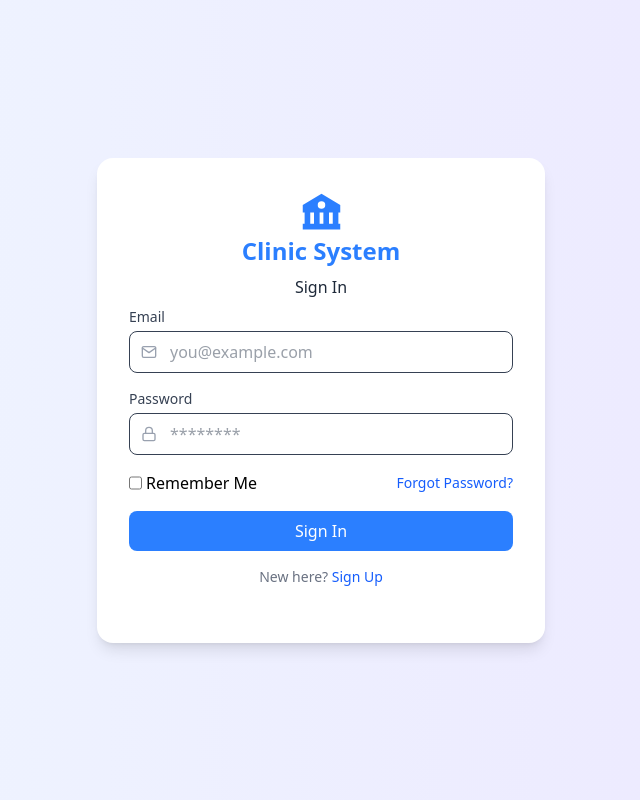
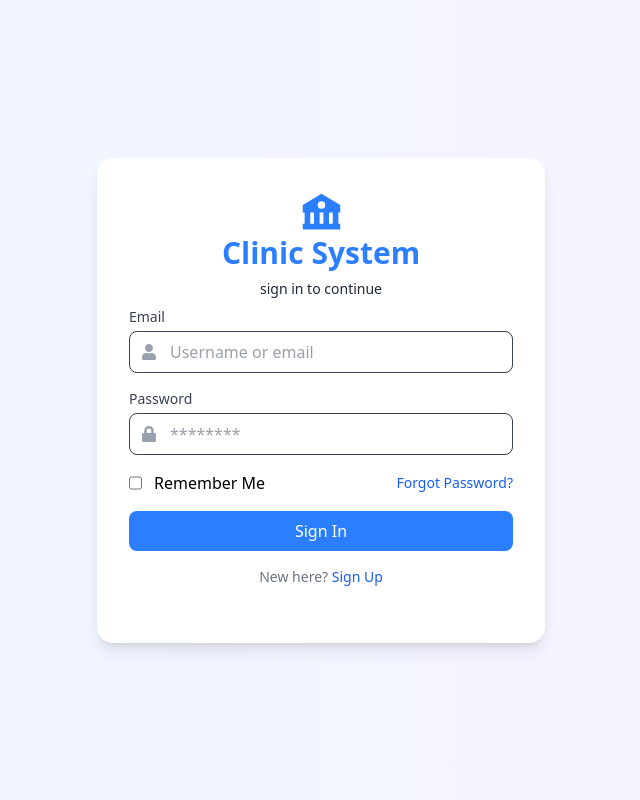
Before and after one commit to SherinNXLT/clinic-management-system-frontend, a React (Vite) app: page / in a window 1280 px wide. Shown: the whole page, without its empty margins (319-959 px from the left). Built offline with nearby package versions, Linux system fonts and the light colour scheme.

Commit message:
To add the new design and basic implimentation of login

```diff
--- a/src/components/ui/landing_page/Login.tsx
+++ b/src/components/ui/landing_page/Login.tsx
@@ -1,12 +1,13 @@
 import { useState } from "react";
 import CommonInput from "../../common/CommonInput";
-import { FiLock, FiMail } from "react-icons/fi";
 import { validateSignIn } from "../../../utils/Validation";
 import { useNavigate } from "react-router-dom";
 import { BiSolidBank } from "react-icons/bi";
+import { FaLock, FaUser } from "react-icons/fa";
 type CredentialInfo = {
     email: string;
     password: string;
+    isCheck: boolean;
 };
 
 const Login = () => {
@@ -15,6 +16,7 @@ const Login = () => {
     const [credentialInfo, setCredentialInfo] = useState<CredentialInfo>({
         email: "",
         password: "",
+        isCheck: false,
     });
     const [errors, setErrors] = useState<{ email?: string; password?: string }>({});
     const [loginError, setLoginError] = useState<string>("");
@@ -23,10 +25,13 @@ const Login = () => {
 
     const handleSignIn = (e: React.FormEvent) => {
         e.preventDefault();
-        const newErrors: { email?: string; password?: string } = {};
-
+        const newErrors: { email?: string; password?: string; } = {};
+        if(!credentialInfo.isCheck){
+            setCredentialInfo({email:"", isCheck:false,password:""});
+            setLoginError("Plaese check the ☑️")
+            return
+        }
         const validationErrors = validateSignIn(credentialInfo.email, credentialInfo.password);
-
         if (Object.keys(validationErrors).length > 0) {
             setErrors(newErrors);
             return;
@@ -37,7 +42,7 @@ const Login = () => {
             setLoginError("");
             navigate("/user")
         } else {
-            setCredentialInfo({ email: "", password: "" });
+            setCredentialInfo({ email: "", password: "", isCheck: false });
             setLoginError("Invalid email or password"); // professional error message
         }
     };
@@ -46,13 +51,13 @@ const Login = () => {
         console.log("Redirect to Sign Up page");
     };
     return (
-        <div className="w-full h-screen flex justify-center items-center bg-gradient-to-r from-blue-50 to-violet-400/20 p-5">
+        <div className="w-full h-screen flex justify-center items-center bg-gradient-to-r from-blue-50 to-violet-400/10 p-5">
             <div className="w-full max-w-md p-8 rounded-2xl bg-white shadow-lg">
                 {/* Heading */}
                 <div className="flex flex-col justify-center items-center">
                     <BiSolidBank size={45} className="text-blue-500" />
-                    <h2 className="text-2xl font-bold text-blue-500 text-center mb-2">Clinic System</h2>
-                    <h2 className="text-mdfont-semibold text-gray-800 text-center mb-2">Sign In</h2>
+                    <h2 className="text-2xl md:text-3xl font-bold text-blue-500 text-center mb-2">Clinic System</h2>
+                    <h2 className="text-sm  text-gray-800 text-center mb-2">sign in to continue</h2>
                 </div>
 
 
@@ -63,10 +68,10 @@ const Login = () => {
                         label="Email"
                         type="email"
                         value={credentialInfo.email}
-                        placeholder="you@example.com"
-                        onChange={(e) => { setCredentialInfo({ ...credentialInfo, email: e.target.value }), setLoginError("")}}
+                        placeholder="Username or email"
+                        onChange={(e) => { setCredentialInfo({ ...credentialInfo, email: e.target.value }), setLoginError("") }}
                         required
-                        icon={<FiMail />} // 👈 email icon
+                        icon={<FaUser />} // 👈 email icon
                         error={errors.email} // 👈🏻 error message Email
                     />
 
@@ -77,21 +82,33 @@ const Login = () => {
                         value={credentialInfo.password}
                         placeholder="********"
                         autoComplete="new-password"
-                        onChange={(e) =>{setCredentialInfo({ ...credentialInfo, password: e.target.value }), setLoginError("")}}
+                        onChange={(e) => { setCredentialInfo({ ...credentialInfo, password: e.target.value }), setLoginError("") }}
                         required
-                        icon={<FiLock />} // 👈 lock icon
+                        icon={<FaLock />} // 👈 lock icon
                         error={errors.password} // 👈🏻 error message Password
                     />
 
                     {/* Forgot password */}
                     <div className="flex justify-between">
                         <div className="flex gap-1">
-                            <input type="checkbox" id="remember" className="accent-blue-500" />
-                            <label htmlFor="remember">Remember Me</label>
+                            <input
+                                type="checkbox"
+                                id="remember"
+                                className="accent-blue-500"
+                                checked={credentialInfo.isCheck}
+                                onChange={(e) => {
+                                    setCredentialInfo({
+                                        ...credentialInfo,
+                                        isCheck: e.target.checked,
+                                    });
+                                    setLoginError("");
+                                }}
+                            />
+                            <label htmlFor="remember" className="ml-2">Remember Me</label>
                         </div>
                         <button
                             type="button"
-                            className="text-sm cursor-pointer text-blue-600 hover:underline active:scale-x-95"
+                            className="text-sm  cursor-pointer text-blue-600 hover:underline active:scale-x-95"
                         >
                             Forgot Password?
                         </button>
@@ -120,8 +137,6 @@ const Login = () => {
                         </span>
                     </p>
                 </form>
-
-
             </div>
         </div>
     )
```
Lines whose indentation alone changed are shown as unchanged.
